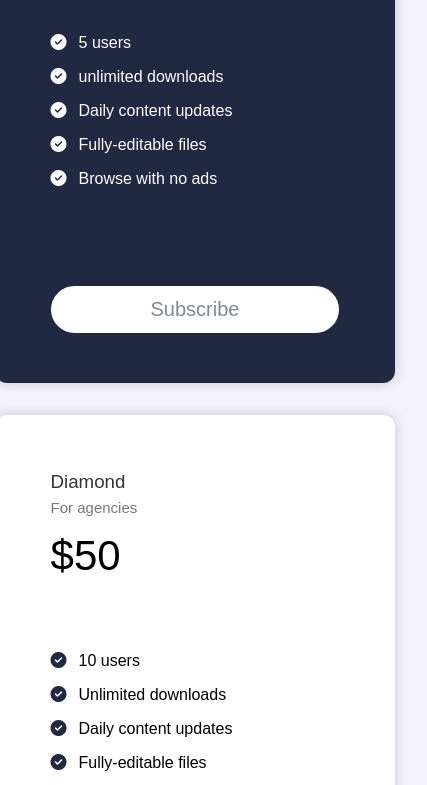
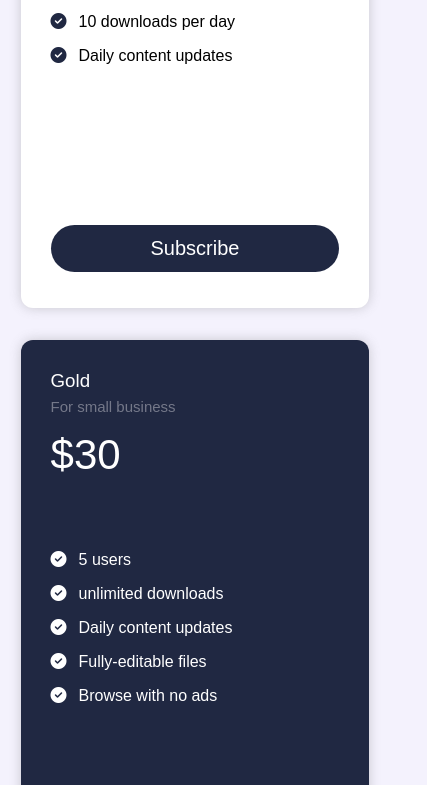
Before and after one commit to ziad-shaaban/pricing-cards, a plain HTML site: page index.html in a window 390 px wide. Shown: the part 332-1117 px from the top of the page, 427 px wide, since content can reach past the window. Drawn offline with Linux system fonts and the light colour scheme.

Commit message:
Update index.html

```diff
--- a/index.html
+++ b/index.html
@@ -21,7 +21,6 @@
       body {
         background-color: #f4f2fd;
         font-family: sans-serif;
-        height: 100vh;
         display: flex;
         justify-content: center;
         align-items: center;
@@ -31,7 +30,7 @@
         display: grid;
         grid-template-columns: repeat(3, 1fr);
         column-gap: 32px;
-        /* margin: 100px auto; */
+        margin: 100px;
       }
 
       .card {
@@ -132,6 +131,11 @@
           grid-column: 2/3;
         }
       }
+      @media (max-width: 400px) {
+        .card {
+          padding: 30px;
+        }
+      }
     </style>
     <title>pricing card</title>
   </head>
```
